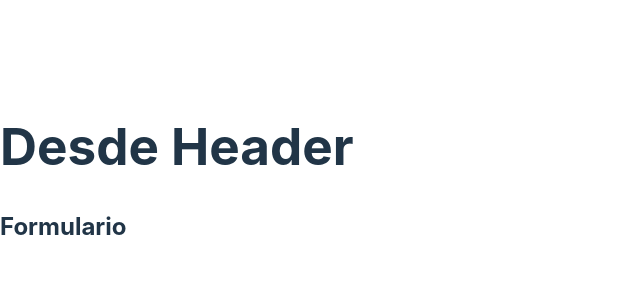
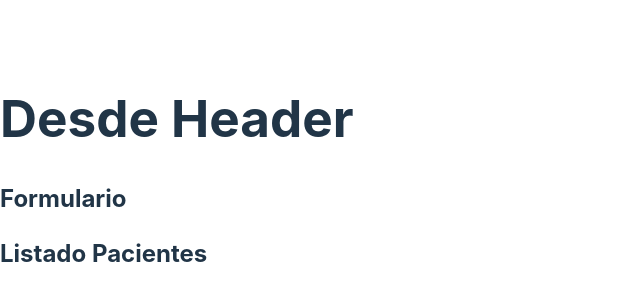
Before and after one commit to Zeligoland/citas-react, a React (Vite) app: page / in a window 1280 px wide. Shown: the part 226-526 px from the top of the page, without its empty margins (0-640 px from the left). Built offline with nearby package versions, Linux system fonts and the light colour scheme.

Commit message:
Creating ListadoPacientes component and adding notes

```diff
--- a/src/App.jsx
+++ b/src/App.jsx
@@ -1,5 +1,6 @@
 import Header from './components/Header'
 import Formulario from './components/Formulario'
+import ListadoPacientes from './components/ListadoPacientes'
 
 function App() {
 
@@ -7,6 +8,7 @@
     <>
       <Header />
       <Formulario />
+      <ListadoPacientes />
 
     </>
   )
--- /dev/null
+++ b/src/components/ListadoPacientes.jsx
@@ -0,0 +1,9 @@
+const ListadoPacientes = () => {
+  return (
+    <div>
+      <h2>Listado Pacientes</h2>
+    </div>
+  )
+}
+
+export default ListadoPacientes
```
Also changed, not shown: 1 other file (tests, documents, lock files or other folders).
